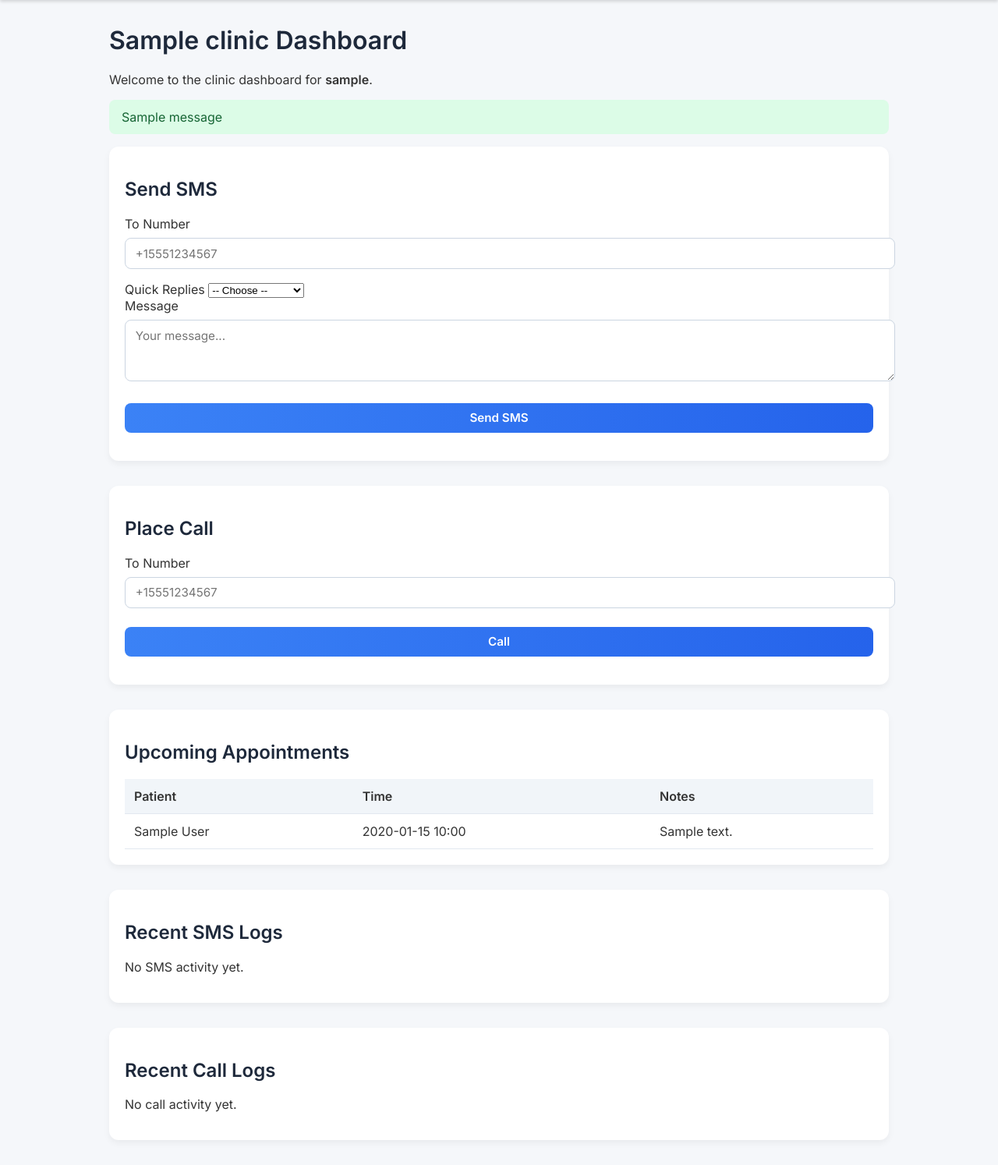
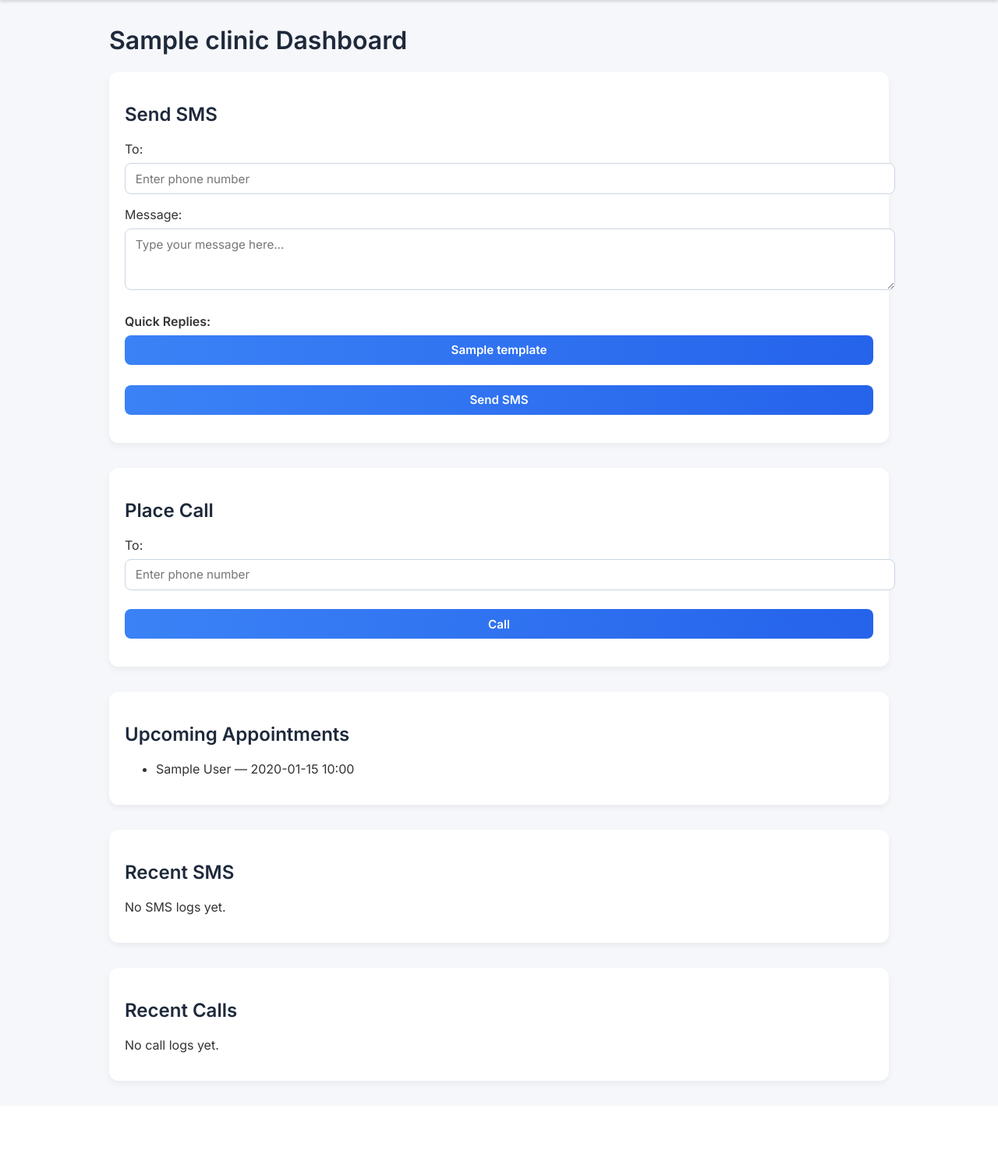
Before and after one commit to ConnorV2006/AI-Receptionist-Enchanced, a Flask app: a page that uses templates/clinic_dashboard.html in a window 1280 px wide. Shown: the part 61-1555 px from the top of the page at 78% size. After the commit the page ends 1454 px from the top, so only its background shows below. Run offline with Flask 3, Linux system fonts and the light colour scheme; tables that the repository leaves empty hold one stand-in row (values such as "Sample post"); one stand-in notice (Sample message) is shown.

Commit message:
Update clinic_dashboard.html

```diff
--- a/templates/clinic_dashboard.html
+++ b/templates/clinic_dashboard.html
@@ -1,128 +1,104 @@
 {% extends "base.html" %}
 {% block content %}
 <div class="container">
+  <h1>{{ clinic.name }} Dashboard</h1>
 
-  <h1>{{ clinic.name }} Dashboard</h1>
-  <p>Welcome to the clinic dashboard for <strong>{{ clinic.slug }}</strong>.</p>
-
-  <!-- Flash messages -->
-  {% with messages = get_flashed_messages(with_categories=true) %}
-    {% if messages %}
-      <ul class="flashes">
-        {% for category, message in messages %}
-          <li class="{{ category }}">{{ message }}</li>
-        {% endfor %}
-      </ul>
-    {% endif %}
-  {% endwith %}
-
-  <!-- Send SMS -->
+  <!-- SMS Section -->
   <div class="card">
     <h2>Send SMS</h2>
-    <form action="{{ url_for('send_sms', slug=clinic.slug) }}" method="post">
+    <form method="post" action="{{ url_for('send_sms', slug=clinic.slug) }}">
       <div>
-        <label>To Number</label>
-        <input type="text" name="to" placeholder="+15551234567" required>
-      </div>
-
-      <!-- Quick Reply Templates Dropdown -->
-      <div>
-        <label>Quick Replies</label>
-        <select id="quickReplySelect" onchange="insertQuickReply(this.value)">
-          <option value="">-- Choose --</option>
-          {% for r in replies %}
-            <option value="{{ r.body }}">{{ r.title }}</option>
-          {% endfor %}
-        </select>
+        <label>To:</label>
+        <input type="text" name="to" placeholder="Enter phone number" required>
       </div>
 
       <div>
-        <label>Message</label>
-        <textarea name="message" id="smsMessage" rows="3" placeholder="Your message..." required></textarea>
+        <label>Message:</label>
+        <textarea id="sms-message" name="message" rows="3" placeholder="Type your message here..." required></textarea>
       </div>
 
-      <button type="submit">Send SMS</button>
+      <!-- Quick Replies -->
+      <div style="margin-top: 10px;">
+        <strong>Quick Replies:</strong><br>
+        {% for r in replies %}
+          <button type="button" onclick="insertQuickReply('{{ r.body | e }}')">
+            {{ r.title }}
+          </button>
+        {% endfor %}
+      </div>
+
+      <button type="submit" style="margin-top: 10px;">Send SMS</button>
     </form>
   </div>
 
-  <!-- Place Call -->
+  <!-- Call Section -->
   <div class="card">
     <h2>Place Call</h2>
-    <form action="{{ url_for('call_patient', slug=clinic.slug) }}" method="post">
+    <form method="post" action="{{ url_for('call_patient', slug=clinic.slug) }}">
       <div>
-        <label>To Number</label>
-        <input type="text" name="to" placeholder="+15551234567" required>
+        <label>To:</label>
+        <input type="text" name="to" placeholder="Enter phone number" required>
       </div>
       <button type="submit">Call</button>
     </form>
   </div>
 
-  <!-- Upcoming Appointments -->
+  <!-- Appointment Reminders -->
   <div class="card">
     <h2>Upcoming Appointments</h2>
     {% if appointments %}
-      <table>
-        <tr>
-          <th>Patient</th>
-          <th>Time</th>
-          <th>Notes</th>
-        </tr>
+      <ul>
         {% for appt in appointments %}
-        <tr>
-          <td>{{ appt.patient.full_name }}</td>
-          <td>{{ appt.appt_time.strftime('%Y-%m-%d %H:%M') }}</td>
-          <td>{{ appt.notes or '' }}</td>
-        </tr>
+          <li>
+            {{ appt.patient.full_name }} —
+            {{ appt.appt_time.strftime('%Y-%m-%d %H:%M') }}
+          </li>
         {% endfor %}
-      </table>
+      </ul>
     {% else %}
       <p>No upcoming appointments.</p>
     {% endif %}
   </div>
 
-  <!-- Recent SMS Logs -->
+  <!-- Recent Logs -->
   <div class="card">
-    <h2>Recent SMS Logs</h2>
+    <h2>Recent SMS</h2>
     {% if sms_logs %}
       <ul>
         {% for sms in sms_logs %}
           <li>
-            <strong>{{ sms.timestamp.strftime('%Y-%m-%d %H:%M') }}</strong>
-            {{ sms.to_number }} → {{ sms.message_body|truncate(50) }}
-            <em>({{ sms.status }})</em>
+            {{ sms.timestamp.strftime('%Y-%m-%d %H:%M') }} —
+            To: {{ sms.to_number }} —
+            {{ sms.message_body }}
           </li>
         {% endfor %}
       </ul>
     {% else %}
-      <p>No SMS activity yet.</p>
+      <p>No SMS logs yet.</p>
     {% endif %}
   </div>
 
-  <!-- Recent Call Logs -->
   <div class="card">
-    <h2>Recent Call Logs</h2>
+    <h2>Recent Calls</h2>
     {% if call_logs %}
       <ul>
         {% for call in call_logs %}
           <li>
-            <strong>{{ call.timestamp.strftime('%Y-%m-%d %H:%M') }}</strong>
-            {{ call.to_number }} ({{ call.status }})
+            {{ call.timestamp.strftime('%Y-%m-%d %H:%M') }} —
+            To: {{ call.to_number }} —
+            Status: {{ call.status }}
           </li>
         {% endfor %}
       </ul>
     {% else %}
-      <p>No call activity yet.</p>
+      <p>No call logs yet.</p>
     {% endif %}
   </div>
-
 </div>
 
-<!-- Quick Reply Insert Script -->
 <script>
 function insertQuickReply(text) {
-  if (text) {
-    document.getElementById("smsMessage").value = text;
-  }
+  document.getElementById("sms-message").value = text;
 }
 </script>
 {% endblock %}
```
